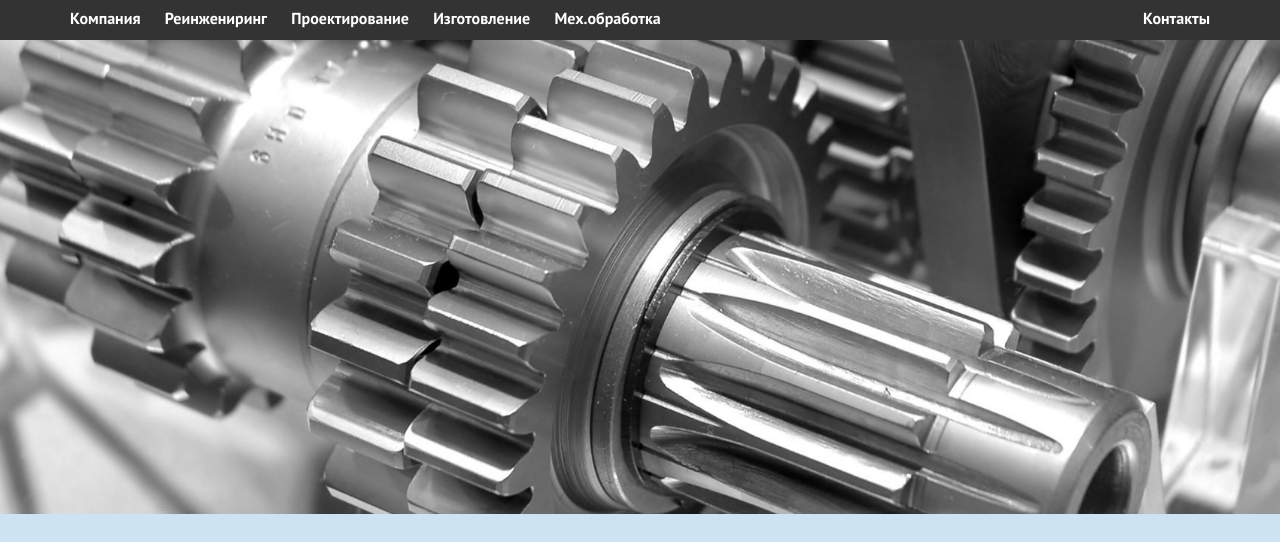
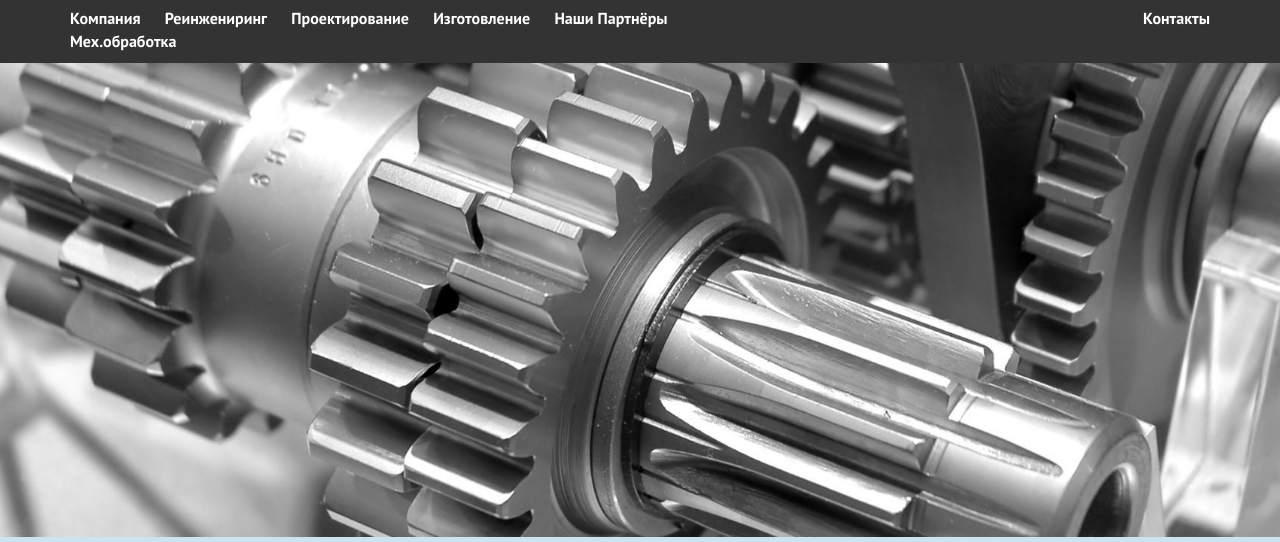
Before and after one commit to spoonLead/svicgr.ru, a plain HTML site: page index.html in a window 1280 px wide. Shown: the part 128-670 px from the top of the page. Drawn offline with nearby package versions, Linux system fonts and the light colour scheme.

Commit message:
Added button Our partners to menu

```diff
--- a/index.html
+++ b/index.html
@@ -49,6 +49,7 @@
                     <a href="#reingenering" class="menu__item">Реинжениринг</a>
                     <a href="#project" class="menu__item">Проектирование</a>
                     <a href="#build" class="menu__item">Изготовление</a>
+                    <a href="#partners" class="menu__item">Наши Партнёры</a>
                     <a href="#meh" class="menu__item">Мех.обработка</a>
                 </div>
                 <div class="menu-contact col-md-4 pull-right">
@@ -231,6 +232,7 @@
                     <a href="#reingenering" class="menu__item menu__item_footer">Реинжениринг</a>
                     <a href="#project" class="menu__item menu__item_footer">Проектирование</a>
                     <a href="#build" class="menu__item menu__item_footer">Изготовление</a>
+                    <a href="#partners" class="menu__item">Наши Партнёры</a>
                     <a href="#meh" class="menu__item menu__item_footer">Мех.обработка</a>
                 </div>
                 <div class="menu-contact col-md-4 pull-right">
```
